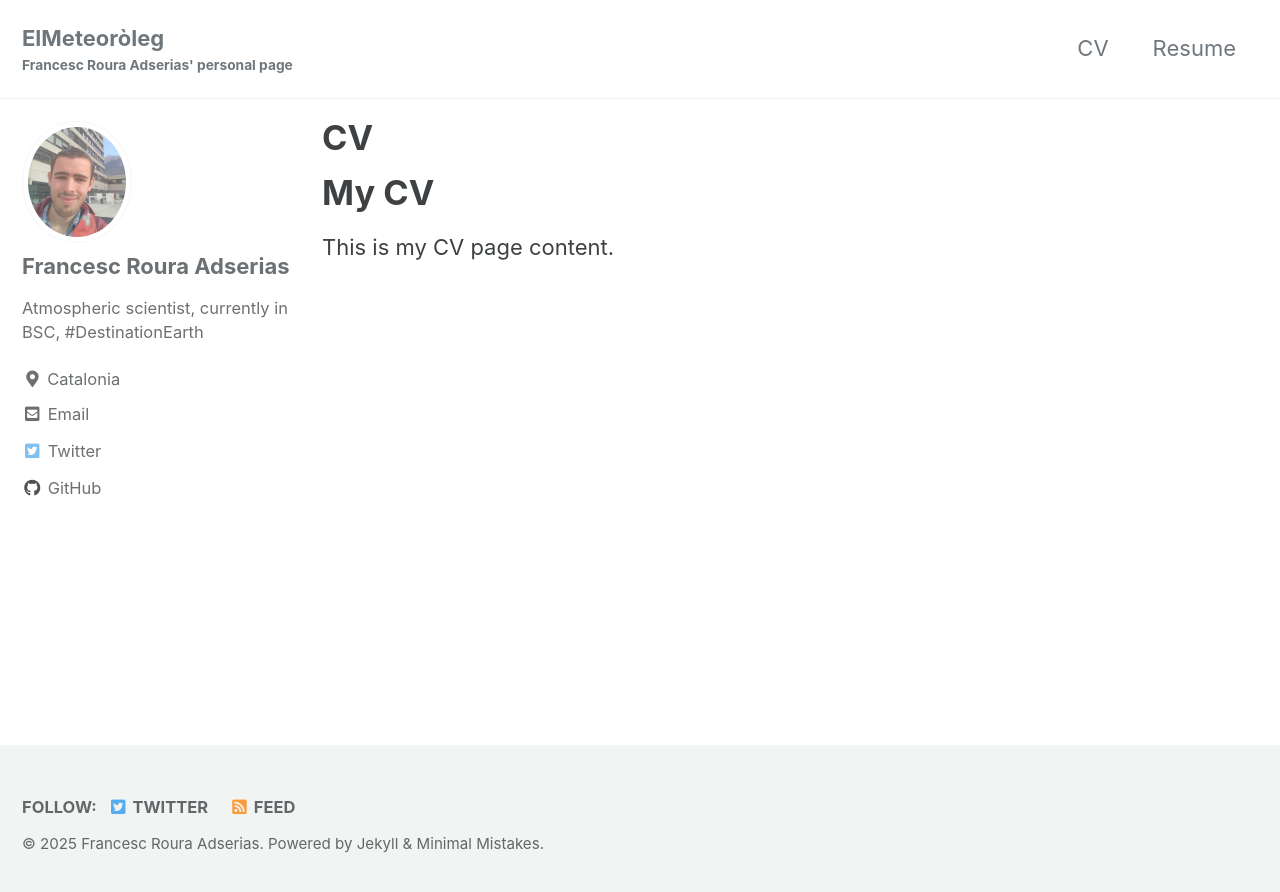
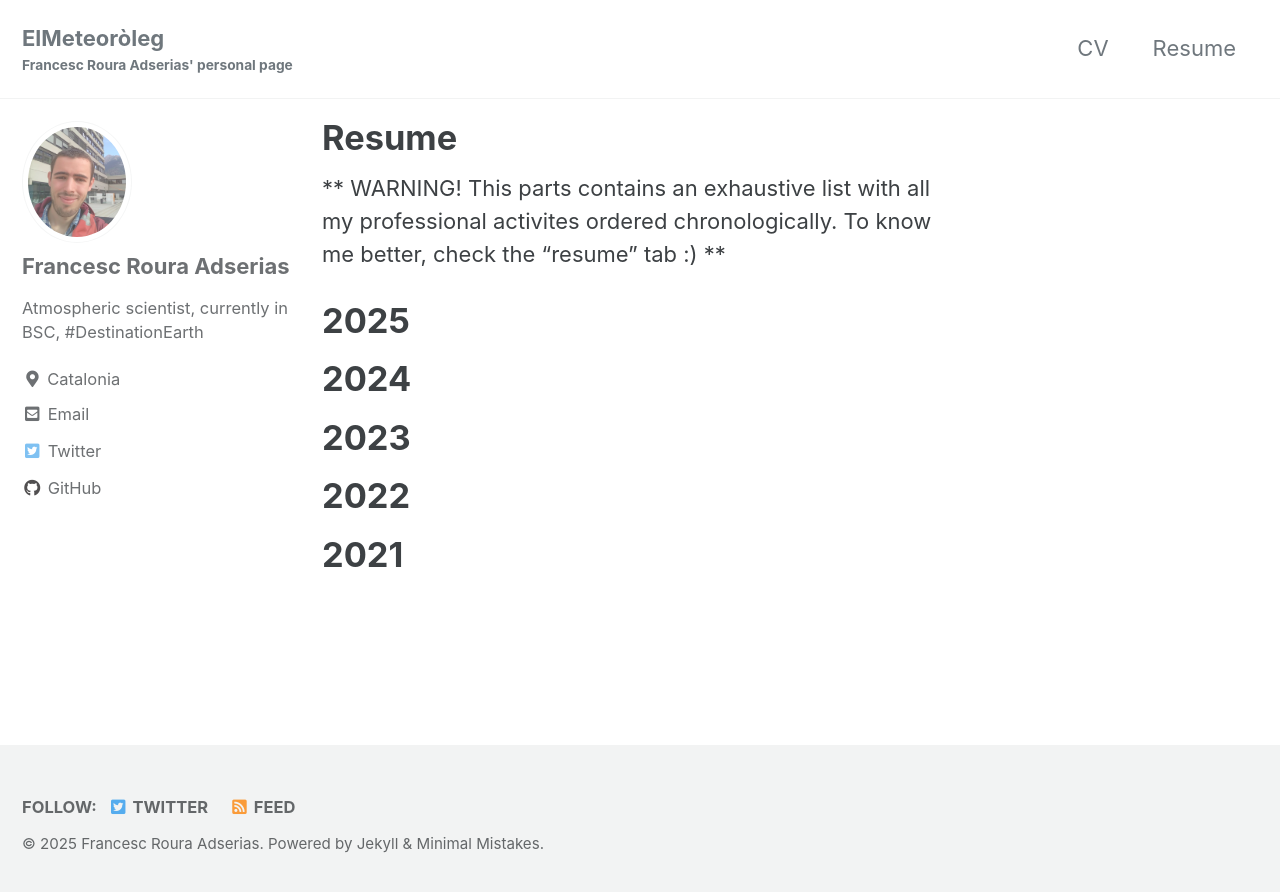
Before and after one commit to franra9/franra9.github.io, a Jekyll site: the page built from _pages/cv.md, in a window 1280 px wide. Shown: the top 892 px of the page. Built offline with Jekyll 4.4.1, drawn with Linux system fonts in a browser that asks for light colours; cached includes are drawn as plain includes.

Commit message:
modificar cv

```diff
--- a/_pages/cv.md
+++ b/_pages/cv.md
@@ -1,9 +1,18 @@
 ---
-title: "CV"
-permalink: /cv/
+title: "Resume"
+permalink: /resume/
 layout: single
 ---
 
-# My CV
+** WARNING! This parts contains an exhaustive list with all my professional activites ordered chronologically. To know me better, check the "resume" tab :) **
 
-This is my CV page content.
+
+# 2025
+
+# 2024
+
+# 2023
+
+# 2022
+
+# 2021
```
